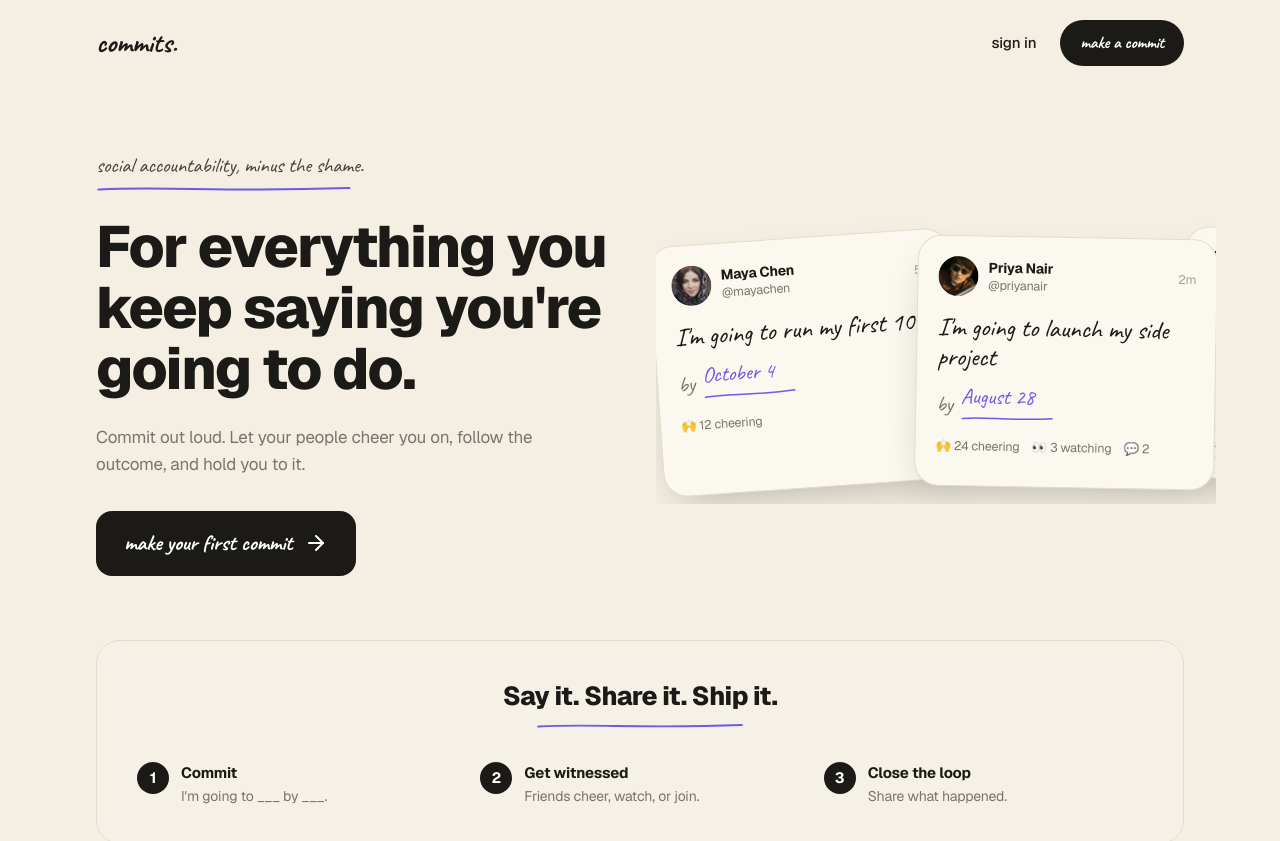
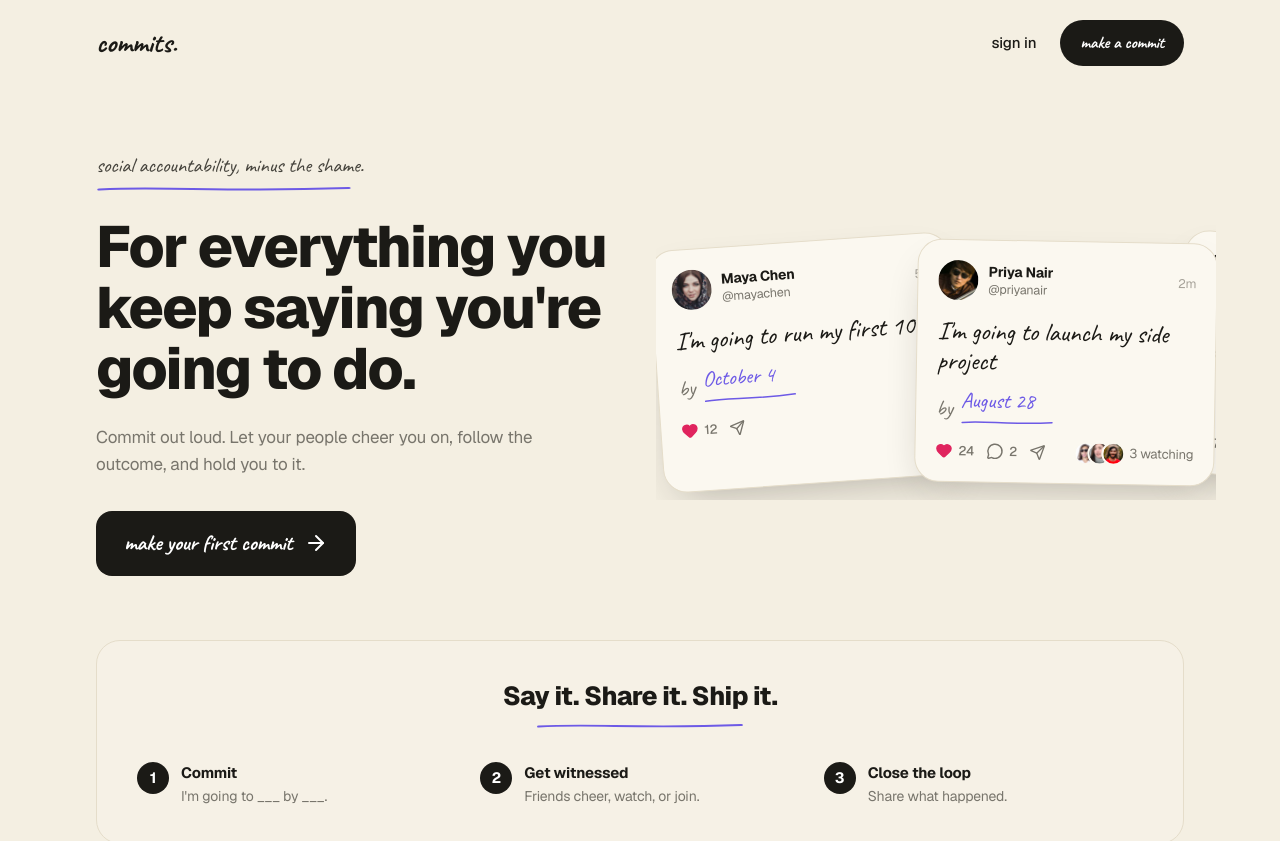
Before and after one commit to amandalp/commits, a Next.js app: page /welcome in a window 1280 px wide. Shown: the top 841 px of the page. Built offline with nearby package versions, Linux system fonts and the light colour scheme; no server answers.

Commit message:
landing page update to commit cards

```diff
--- a/components/MarketingLanding.tsx
+++ b/components/MarketingLanding.tsx
@@ -1,8 +1,9 @@
 import Link from "next/link";
-import { ArrowRight } from "lucide-react";
+import { ArrowRight, Heart, MessageCircle, Send } from "lucide-react";
 
 const HAND = "var(--font-hand), cursive";
 const ACCENT = "#6d5ae6";
+const LIKE = "#e0245e";
 
 /** A hand-drawn purple accent underline; width via className (e.g. w-40). */
 function Underline({ className }: { className?: string }) {
@@ -22,7 +23,10 @@ type DemoCard = {
   by: string;
   tilt: string;
   z: string;
-  extra: React.ReactNode;
+  cheers: number;
+  comments: number;
+  watching: number;
+  watchers?: string[];
   shipped?: boolean;
 };
 
@@ -36,7 +40,9 @@ const CARDS: DemoCard[] = [
     by: "October 4",
     tilt: "-rotate-[4deg]",
     z: "z-10",
-    extra: <span>🙌 12 cheering</span>,
+    cheers: 12,
+    comments: 0,
+    watching: 0,
   },
   {
     name: "Priya Nair",
@@ -47,13 +53,10 @@ const CARDS: DemoCard[] = [
     by: "August 28",
     tilt: "rotate-[1deg]",
     z: "z-20",
-    extra: (
-      <>
-        <span>🙌 24 cheering</span>
-        <span>👀 3 watching</span>
-        <span>💬 2</span>
-      </>
-    ),
+    cheers: 24,
+    comments: 2,
+    watching: 3,
+    watchers: ["/demo/p2.jpg", "/demo/p3.jpg", "/demo/p4.jpg"],
   },
   {
     name: "Alex Martinez",
@@ -64,7 +67,9 @@ const CARDS: DemoCard[] = [
     by: "Friday",
     tilt: "rotate-[5deg]",
     z: "z-0",
-    extra: <span>7 cheering</span>,
+    cheers: 7,
+    comments: 0,
+    watching: 0,
     shipped: true,
   },
 ];
@@ -81,7 +86,17 @@ function CommitCardMock({ card }: { card: DemoCard }) {
           <div className="truncate text-[14px] font-bold text-ink">{card.name}</div>
           <div className="truncate text-[12.5px] text-muted">@{card.handle}</div>
         </div>
-        <span className="text-[12.5px] text-faint">{card.ago}</span>
+        <div className="flex shrink-0 items-center gap-2">
+          {card.shipped && (
+            <span
+              style={{ fontFamily: HAND }}
+              className="rounded-full border border-success/40 px-2 py-0.5 text-[12px] text-success-strong"
+            >
+              shipped
+            </span>
+          )}
+          <span className="text-[12.5px] text-faint">{card.ago}</span>
+        </div>
       </div>
 
       <p style={{ fontFamily: HAND }} className="mt-4 text-[26px] leading-[1.15] text-ink">
@@ -95,16 +110,35 @@ function CommitCardMock({ card }: { card: DemoCard }) {
         </span>
       </div>
 
-      <div className="mt-4 flex items-center gap-3 text-[12.5px] text-muted">
-        {card.shipped ? (
-          <span
-            style={{ fontFamily: HAND }}
-            className="rounded-full border border-success/40 px-3 py-0.5 text-[15px] text-success-strong"
-          >
-            shipped
+      <div className="mt-4 flex items-center gap-3 text-[13px] text-muted">
+        <span className="flex items-center gap-1.5 font-medium">
+          <Heart className="h-[17px] w-[17px]" style={{ fill: LIKE, color: LIKE }} />
+          {card.cheers}
+        </span>
+        {card.comments > 0 && (
+          <span className="flex items-center gap-1.5 font-medium">
+            <MessageCircle className="h-[17px] w-[17px]" strokeWidth={2} />
+            {card.comments}
           </span>
-        ) : (
-          card.extra
+        )}
+        <Send className="h-[16px] w-[16px]" strokeWidth={2} />
+        {card.watching > 0 && (
+          <span className="ml-auto flex items-center gap-1.5">
+            {card.watchers && (
+              <span className="flex -space-x-1.5">
+                {card.watchers.map((src) => (
+                  // eslint-disable-next-line @next/next/no-img-element
+                  <img
+                    key={src}
+                    src={src}
+                    alt=""
+                    className="h-5 w-5 rounded-full object-cover ring-2 ring-surface"
+                  />
+                ))}
+              </span>
+            )}
+            {card.watching} watching
+          </span>
         )}
       </div>
     </div>
```
